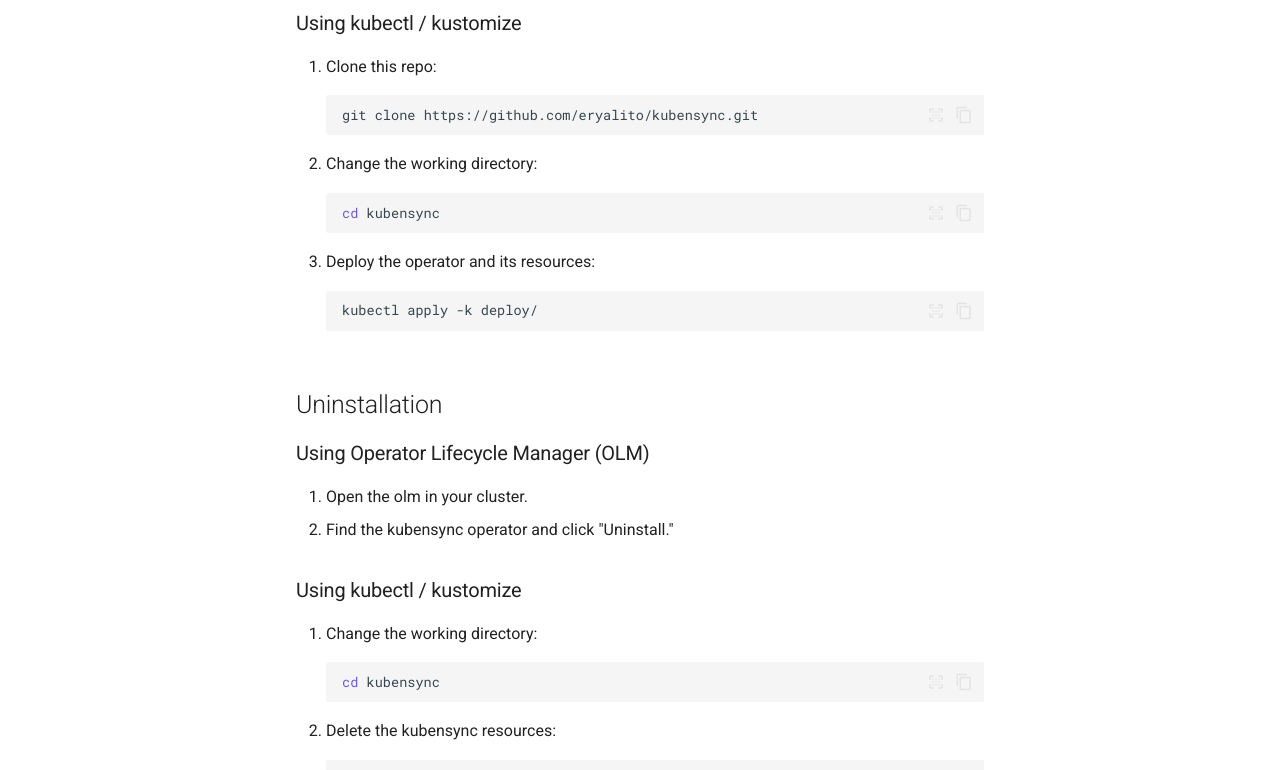
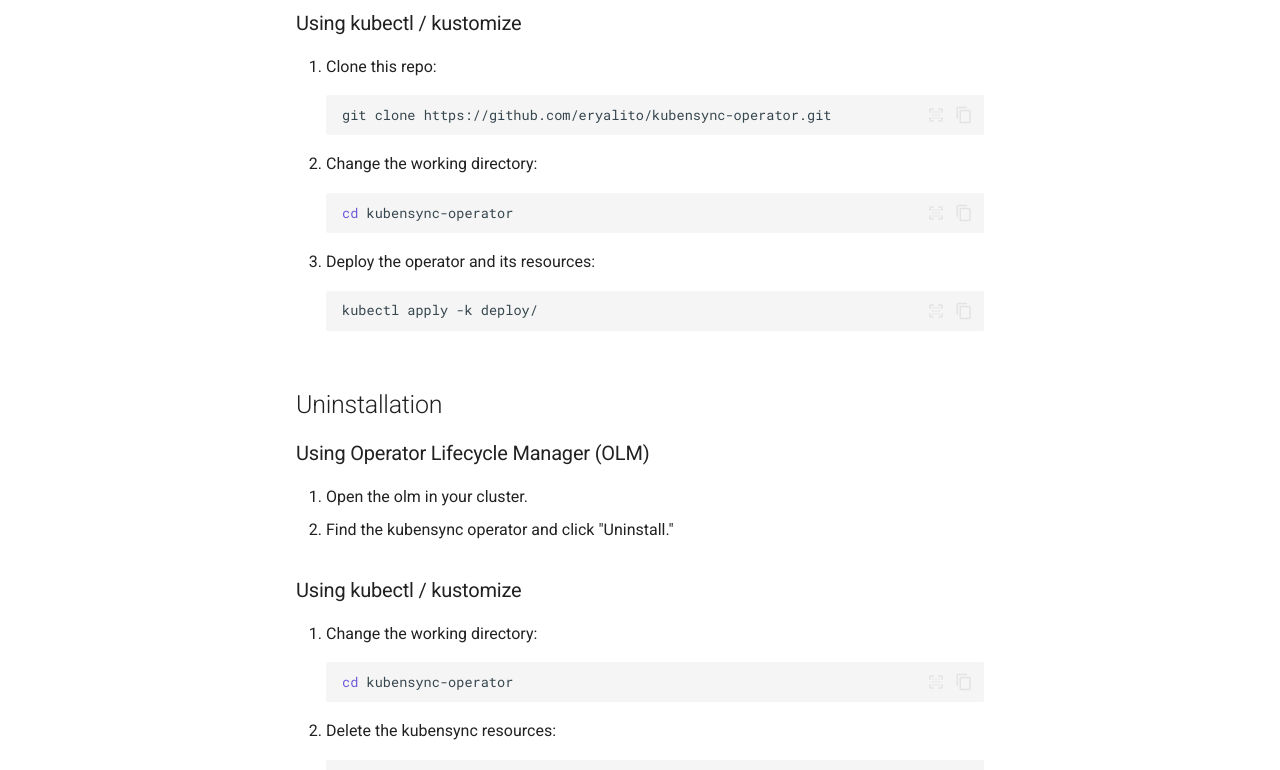
Before and after one commit to eryalito/kubensync-operator, an MkDocs documentation site: the page built from docs/getting-started/index.md, in a window 1280 px wide and 1400 px high, scrolled down 168 px. Shown: the part 515-1285 px from the top of the window. Built offline with MkDocs 1.6.1 and Material for MkDocs 9.7.7, drawn with Linux system fonts in a browser that asks for light colours.

Commit message:
fix: doc repo link

````diff
--- a/docs/getting-started/index.md
+++ b/docs/getting-started/index.md
@@ -23,11 +23,11 @@
 
 1. Clone this repo:
     ```{ .bash }
-    git clone https://github.com/eryalito/kubensync.git
+    git clone https://github.com/eryalito/kubensync-operator.git
     ```
 2. Change the working directory:
     ``` { .bash }
-    cd kubensync
+    cd kubensync-operator
     ```
 3. Deploy the operator and its resources:
     ``` { .bash }
@@ -43,7 +43,7 @@
 ### Using kubectl / kustomize
 1. Change the working directory:
     ``` { .bash }
-    cd kubensync
+    cd kubensync-operator
     ```
 2. Delete the kubensync resources:
     ``` { .bash }
````
